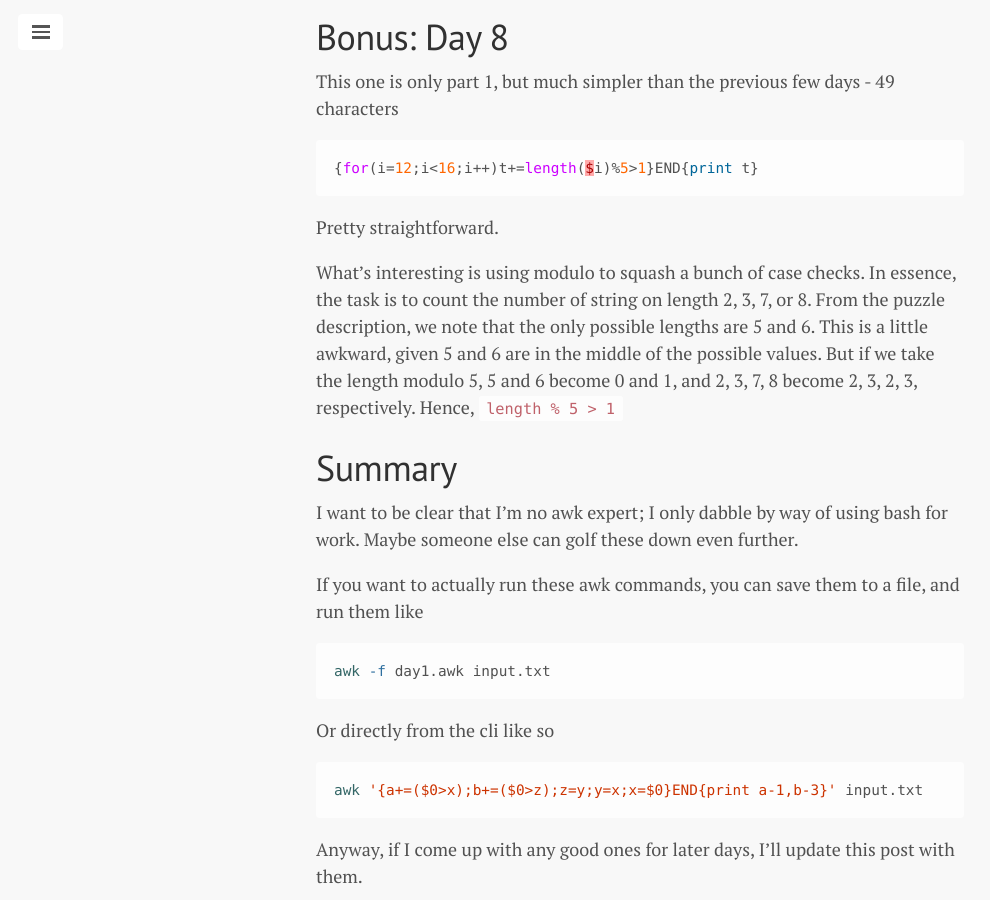
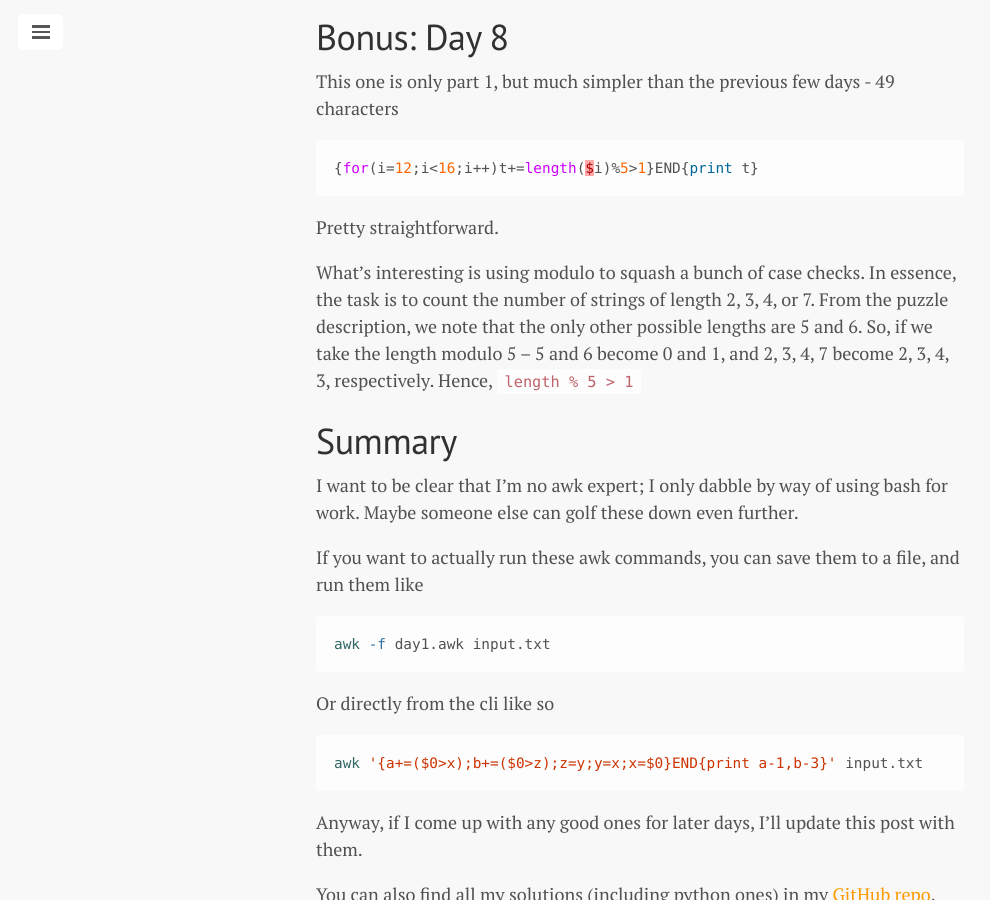
Before and after one commit to oatzy/oatzy.github.io, a Jekyll site: the page built from _posts/2021-12-02-advent-of-code-awk-oneliner.md, in a window 1280 px wide and 900 px high, scrolled down 7706 px. Shown: the whole window, without its empty margins (0-990 px from the left). Built offline with Jekyll 4.4.1, drawn with Linux system fonts in a browser that asks for light colours.

Commit message:
fixup: errors in previous update

```diff
--- a/_posts/2021-12-02-advent-of-code-awk-oneliner.md
+++ b/_posts/2021-12-02-advent-of-code-awk-oneliner.md
@@ -304,7 +304,7 @@ This one is only part 1, but much simpler than the previous few days - 49 charac
 
 Pretty straightforward.
 
-What's interesting is using modulo to squash a bunch of case checks. In essence, the task is to count the number of string on length 2, 3, 7, or 8. From the puzzle description, we note that the only possible lengths are 5 and 6. This is a little awkward, given 5 and 6 are in the middle of the possible values. But if we take the length modulo 5, 5 and 6 become 0 and 1, and 2, 3, 7, 8 become 2, 3, 2, 3, respectively. Hence, `length % 5 > 1`
+What's interesting is using modulo to squash a bunch of case checks. In essence, the task is to count the number of strings of length 2, 3, 4, or 7. From the puzzle description, we note that the only other possible lengths are 5 and 6. So, if we take the length modulo 5 -- 5 and 6 become 0 and 1, and 2, 3, 4, 7 become 2, 3, 4, 3, respectively. Hence, `length % 5 > 1`
 
 # Summary
 
```
